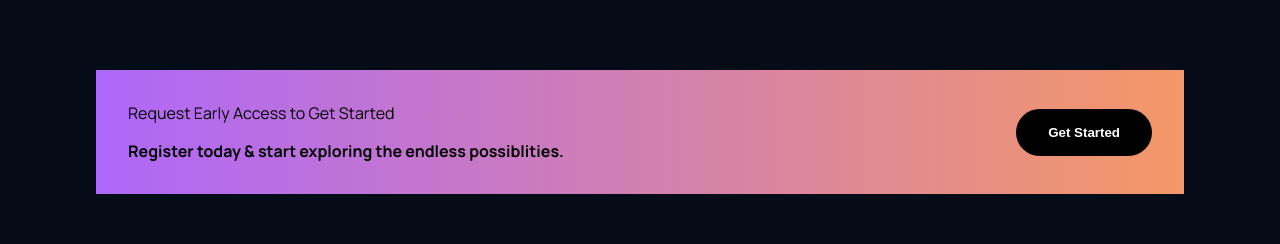
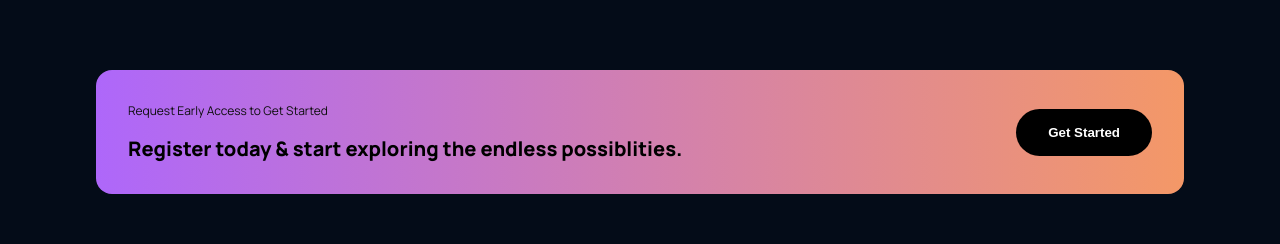
Before and after one commit to brandmoredev/frontend-react, a React (Create React App) app: page / in a window 1280 px wide. Shown: the part 2679-2923 px from the top of the page. Built offline with nearby package versions, Linux system fonts and the light colour scheme.

Commit message:
Updates cta border radius

```diff
--- a/src/components/cta/CTA.css
+++ b/src/components/cta/CTA.css
@@ -8,10 +8,17 @@
   align-items: center;
   padding: 2rem;
   font-family: var(--font-family);
+  border-radius: 1rem;
 }
 
+.ai__cta-text p {
+  font-size: 12px;
+  color: #0E0E0E;
+}
 .ai__cta-text h4 {
   margin-top: 1rem;
+  font-size: 20px;
+  font-weight: 800;
 }
 
 .ai__cta-button button {
```
